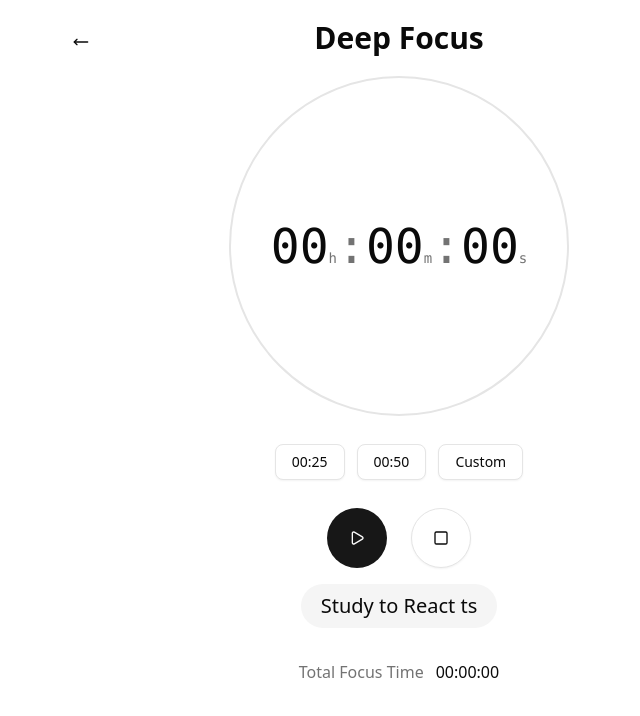
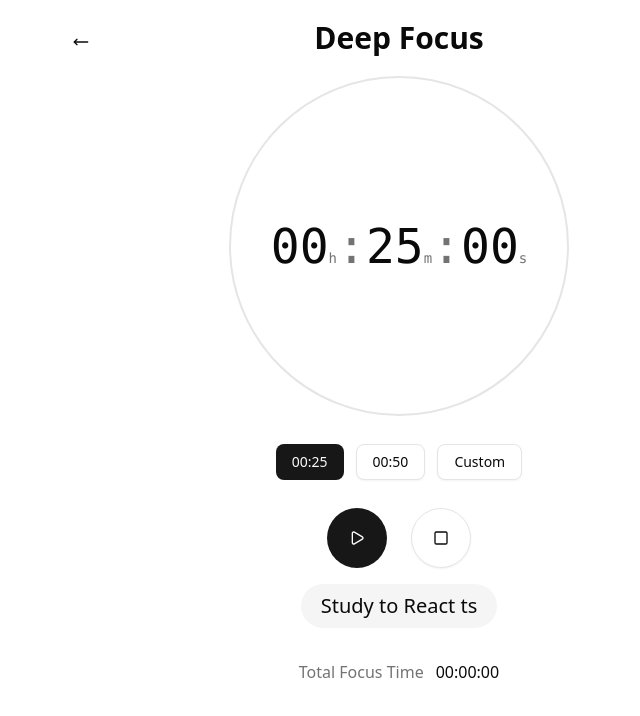
Before and after one commit to chlnaa/focus-based-todo, a React (Vite) app: page /focus in a window 1280 px wide. Shown: the top 716 px of the page, without its empty margins (241-881 px from the left). Built offline with nearby package versions, Linux system fonts and the light colour scheme.

Commit message:
feat(focus): add timer logic and control handlers
- Created formatTimer utility for hh:mm:ss display.
- Integrated useInterval to manage countdown state.
- Added handlePreset and handleStopClick for UX consistency.

```diff
--- a/src/pages/FocusPage.tsx
+++ b/src/pages/FocusPage.tsx
@@ -1,7 +1,48 @@
 import { Button } from '@/components/ui/button';
-import { Play, Square, MoveLeft } from 'lucide-react';
+import { Play, Square, MoveLeft, Pause } from 'lucide-react';
+import { useState } from 'react';
+import { useInterval } from 'usehooks-ts';
+
+type TimerStatus = 'idle' | 'running' | 'paused';
 
 export default function FocusPage() {
+  const [status, setStatus] = useState<TimerStatus>('idle');
+  const [timeLeft, setTimeLeft] = useState(1500);
+  const [initialTime, setInitialTime] = useState(1500);
+
+  const { hours, minutes, seconds } = formatTimer(timeLeft);
+
+  const handlePreset = (minutes: number) => {
+    const seconds = minutes * 60;
+    setTimeLeft(seconds);
+    setInitialTime(seconds);
+    setStatus('idle');
+  };
+
+  const handlePlayClick = () => {
+    if (status === 'running') {
+      setStatus('paused');
+    } else {
+      setStatus('running');
+    }
+  };
+
+  const handleStopClick = () => {
+    setStatus('idle');
+    setTimeLeft(initialTime);
+  };
+
+  useInterval(
+    () => {
+      if (timeLeft > 0) {
+        setTimeLeft((prev) => prev - 1);
+      } else {
+        setStatus('idle');
+      }
+    },
+    status === 'running' ? 1000 : null,
+  );
+
   return (
     <div className="flex flex-col justify-center items-center w-full max-w-175 mt-5 m-auto ">
       <header className="relative w-full text-center">
@@ -13,27 +54,41 @@ export default function FocusPage() {
       <main className="flex flex-col items-center justify-center gap-5 ">
         <div className="flex items-center justify-center text-5xl border-2 rounded-full w-85 h-85 font-mono mt-5 ">
           <div className="flex items-baseline">
-            <span>00</span>
+            <span>{hours}</span>
             <span className="text-sm text-muted-foreground">h</span>
             <span className="text-muted-foreground">:</span>
-            <span>00</span>
+            <span>{minutes}</span>
             <span className="text-sm text-muted-foreground">m</span>
             <span className="text-muted-foreground">:</span>
-            <span>00</span>
+            <span>{seconds}</span>
             <span className="text-sm text-muted-foreground">s</span>
           </div>
         </div>
 
         <div className="flex gap-3 p-2">
-          <Button variant={'outline'}>00:25</Button>
-          <Button variant={'outline'}>00:50</Button>
+          <Button
+            variant={initialTime === 1500 ? 'default' : 'outline'}
+            onClick={() => handlePreset(25)}
+          >
+            00:25
+          </Button>
+          <Button
+            variant={initialTime === 3000 ? 'default' : 'outline'}
+            onClick={() => handlePreset(50)}
+          >
+            00:50
+          </Button>
           <Button variant={'outline'}>Custom</Button>
         </div>
         <div className="flex gap-6 items-center">
-          <Button className="rounded-full w-15 h-15">
-            <Play />
+          <Button className="rounded-full w-15 h-15" onClick={handlePlayClick}>
+            {status === 'running' ? <Pause /> : <Play />}
           </Button>
-          <Button variant={'outline'} className="rounded-full w-15 h-15">
+          <Button
+            className="rounded-full w-15 h-15"
+            variant={'outline'}
+            onClick={handleStopClick}
+          >
             <Square />
           </Button>
         </div>
@@ -51,3 +106,13 @@ export default function FocusPage() {
     </div>
   );
 }
+
+function formatTimer(setTime: number) {
+  const pad = (n: number) => n.toString().padStart(2, '0');
+
+  const hours = pad(Math.floor(setTime / 3600));
+  const minutes = pad(Math.floor((setTime % 3600) / 60));
+  const seconds = pad(setTime % 60);
+
+  return { hours, minutes, seconds };
+}
```
